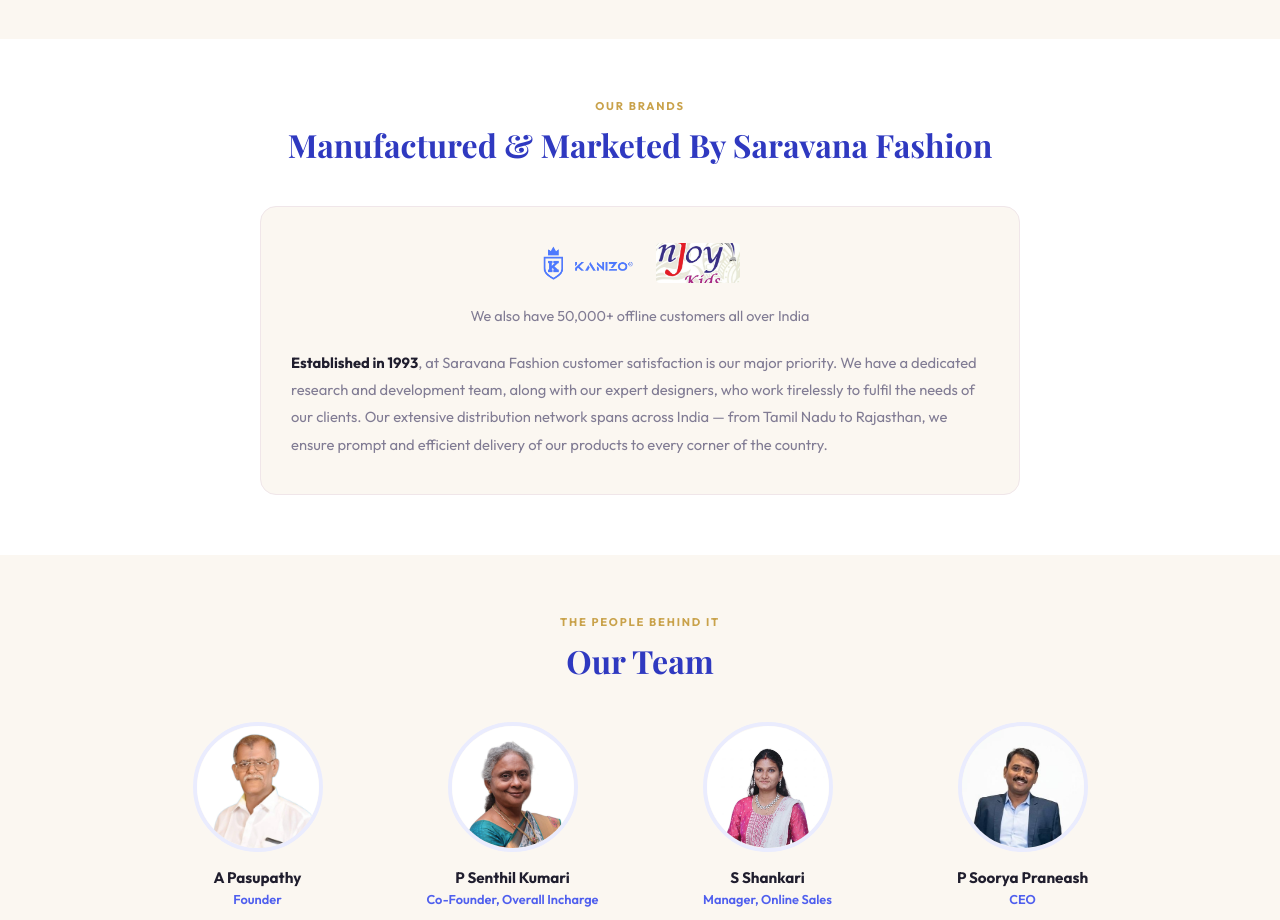
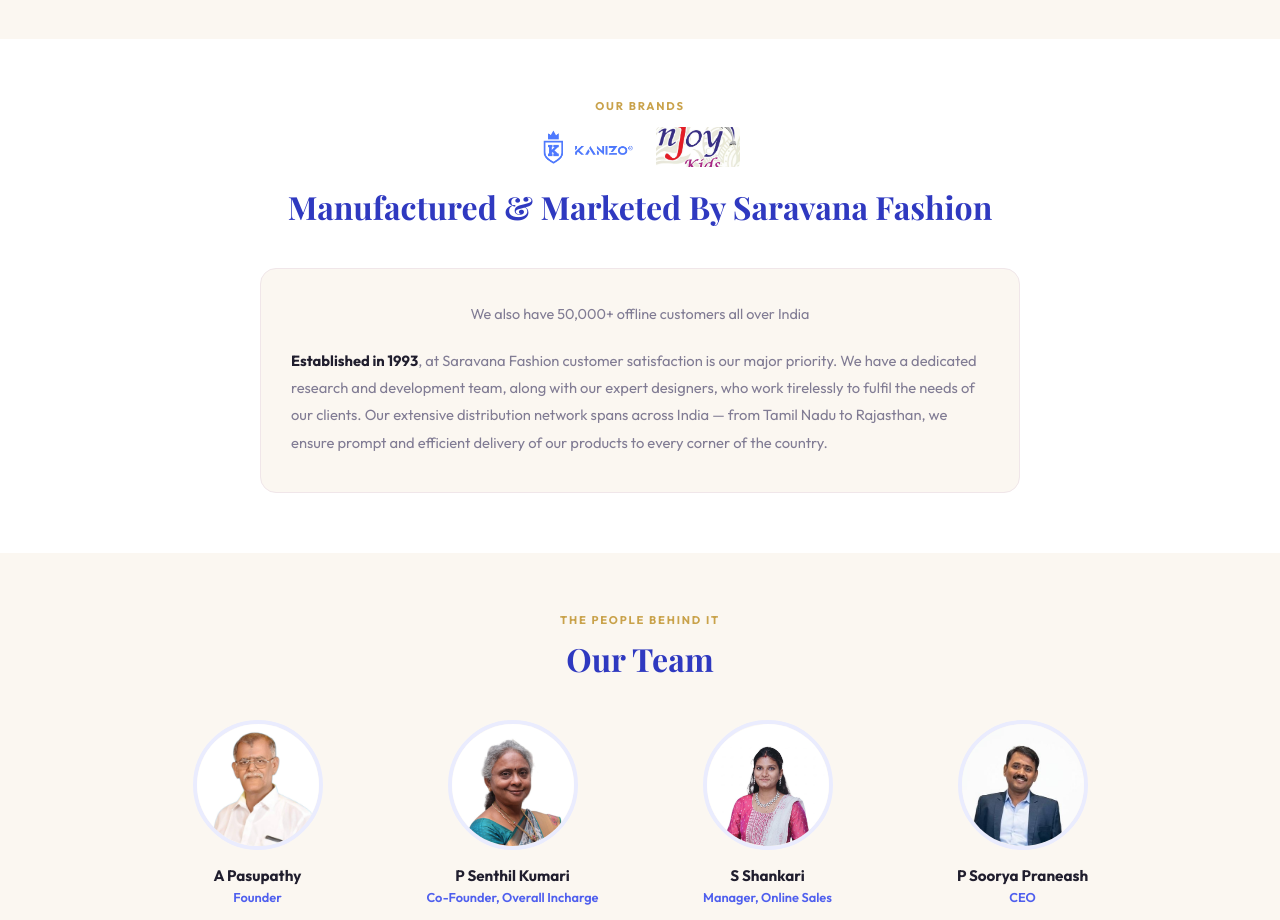
Before and after one commit to cherubimin082-art/saravana-fashion, a plain HTML site: page about.html in a window 1280 px wide. Shown: the part 900-1820 px from the top of the page. Drawn offline with nearby package versions, Linux system fonts and the light colour scheme.

Commit message:
Reorder brand section: Our Brands eyebrow, then logos, then the Manufactured & Marketed By heading
Co-Authored-By: Claude Sonnet 5 <noreply@anthropic.com>

```diff
--- a/about.html
+++ b/about.html
@@ -79,7 +79,7 @@ section{padding:60px 5vw}
 .brand-block{background:var(--cream);border:1px solid #F0E6E9;border-radius:16px;padding:36px 30px;text-align:center;max-width:760px;margin:0 auto}
 .brand-block .mfg-line{font-weight:800;color:var(--navy-deep);font-size:1.15rem;letter-spacing:.02em;margin-bottom:4px}
 .brand-block .mfg-sub{color:var(--muted);font-size:.9rem;margin-bottom:24px}
-.brand-logos{display:flex;align-items:stretch;justify-content:center;gap:20px;flex-wrap:wrap;margin-bottom:24px}
+.brand-logos{display:flex;align-items:stretch;justify-content:center;gap:20px;flex-wrap:wrap;margin:14px 0 18px}
 .brand-logo-item{display:flex;align-items:center;justify-content:center}
 .brand-logos img{height:40px;width:auto}
 .njoy-logo-crop{width:84px;height:40px;border-radius:4px;overflow:hidden}
@@ -245,13 +245,13 @@ window.addEventListener('DOMContentLoaded',function(){
   <div class="container">
     <div class="sec-head" data-reveal>
       <div class="sec-eyebrow">Our Brands</div>
-      <h2>Manufactured &amp; Marketed By Saravana Fashion</h2>
-    </div>
-    <div class="brand-block" data-reveal="up">
       <div class="brand-logos">
         <div class="brand-logo-item"><img src="./img/kanizo-logo.png" alt="Kanizo"></div>
         <div class="brand-logo-item"><div class="njoy-logo-crop"><img src="./img/njoy-kids-logo.jpg" alt="Njoy Kids"></div></div>
       </div>
+      <h2>Manufactured &amp; Marketed By Saravana Fashion</h2>
+    </div>
+    <div class="brand-block" data-reveal="up">
       <div class="mfg-sub">We also have 50,000+ offline customers all over India</div>
       <p><b>Established in 1993</b>, at Saravana Fashion customer satisfaction is our major priority. We have a dedicated research and development team, along with our expert designers, who work tirelessly to fulfil the needs of our clients. Our extensive distribution network spans across India — from Tamil Nadu to Rajasthan, we ensure prompt and efficient delivery of our products to every corner of the country.</p>
     </div>
```
